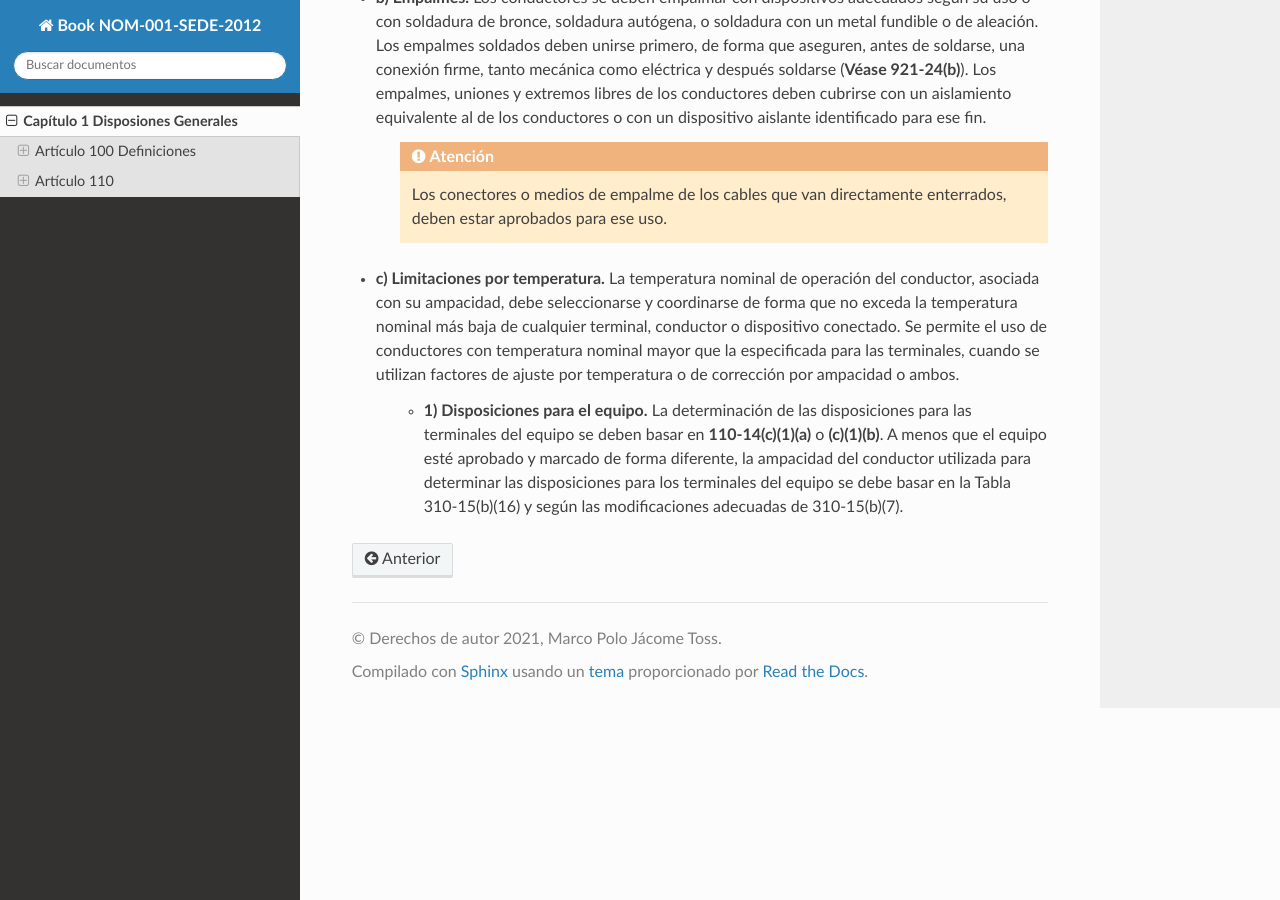
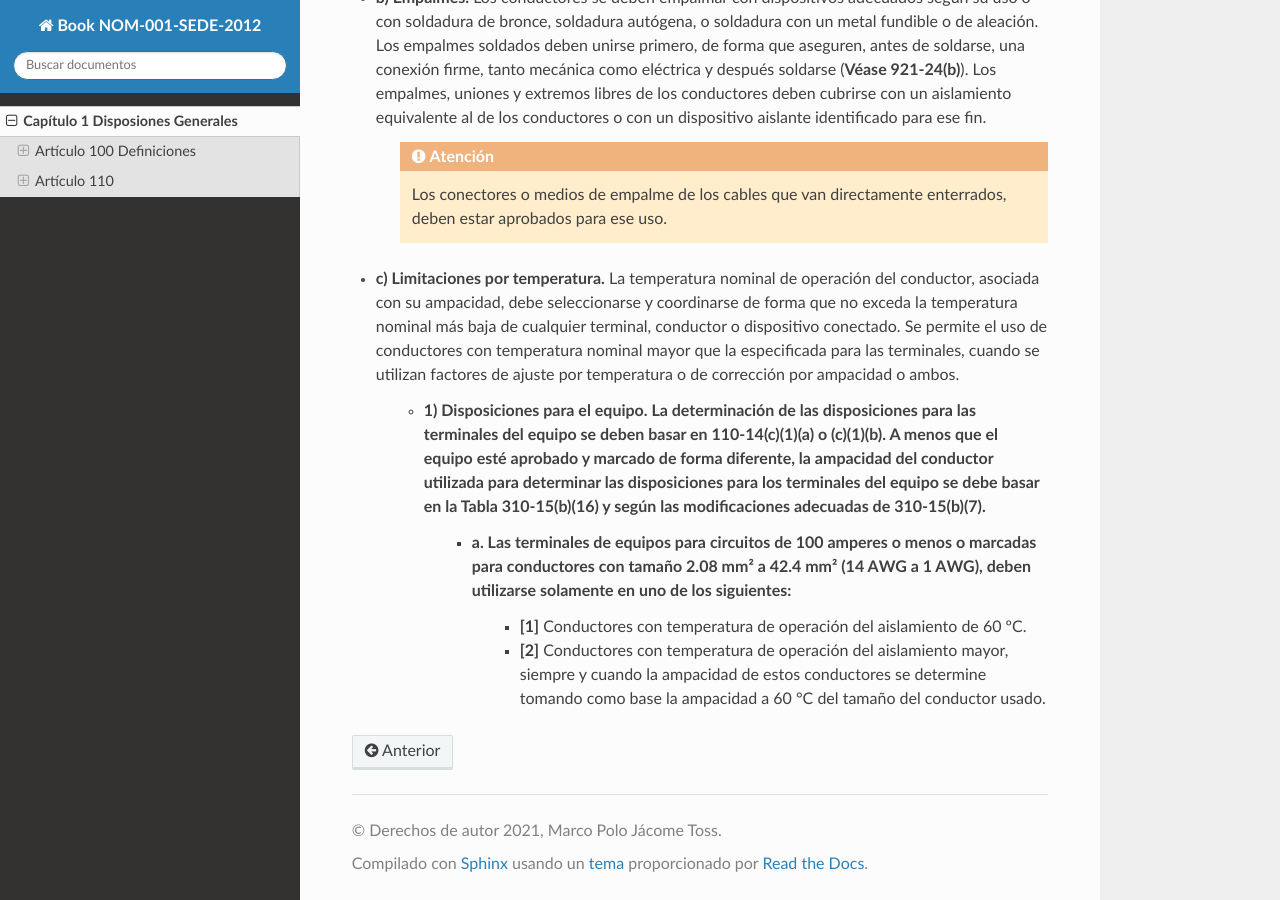
Before and after one commit to jacometoss/Book-NOM-001-SEDE-2012, a Sphinx documentation site: the page built from docs/100/index.rst, in a window 1280 px wide and 900 px high, scrolled down 19989 px. Built offline with Sphinx 7.4.7 and the Read the Docs theme 2.0.0, drawn with Linux system fonts in a browser that asks for light colours.

Commit message:
Add files via upload

```diff
--- a/docs/100/index.rst
+++ b/docs/100/index.rst
@@ -442,4 +442,7 @@ Conectores y terminales para conductores con cableados más flexibles que los de
 
 * **c) Limitaciones por temperatura.** La temperatura nominal de operación del conductor, asociada con su ampacidad, debe seleccionarse y coordinarse de forma que no exceda la temperatura nominal más baja de cualquier terminal, conductor o dispositivo conectado. Se permite el uso de conductores con temperatura nominal mayor que la especificada para las terminales, cuando se utilizan factores de ajuste por temperatura o de corrección por ampacidad o ambos.
 
-	* **1) Disposiciones para el equipo.** La determinación de las disposiciones para las terminales del equipo se deben basar en **110-14(c)(1)(a)** o **(c)(1)(b)**. A menos que el equipo esté aprobado y marcado de forma diferente, la ampacidad del conductor utilizada para determinar las disposiciones para los terminales del equipo se debe basar en la Tabla 310-15(b)(16) y según las modificaciones adecuadas de 310-15(b)(7).
+	* **1) Disposiciones para el equipo.** La determinación de las disposiciones para las terminales del equipo se deben basar en **110-14(c)(1)(a)** o **(c)(1)(b)**. A menos que el equipo esté aprobado y marcado de forma diferente, la ampacidad del conductor utilizada para determinar las disposiciones para los terminales del equipo se debe basar en la **Tabla 310-15(b)(16)** y según las modificaciones adecuadas de **310-15(b)(7)**.
+		* **a.** Las terminales de equipos para circuitos de 100 amperes o menos o marcadas para conductores con tamaño 2.08 mm² a 42.4 mm² (14 AWG a 1 AWG), deben utilizarse solamente en uno de los siguientes:
+			*	**[1]** Conductores con temperatura de operación del aislamiento de 60 ºC.
+			*   **[2]** Conductores con temperatura de operación del aislamiento mayor, siempre y cuando la ampacidad de estos conductores se determine tomando como base la ampacidad a 60 °C del tamaño del conductor usado.
```
